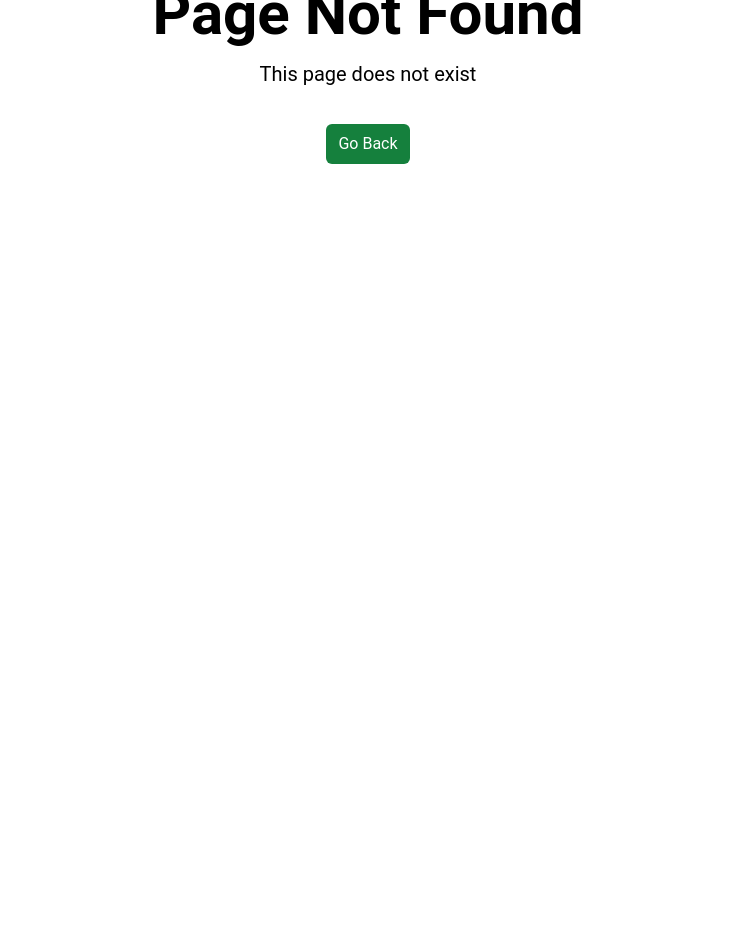
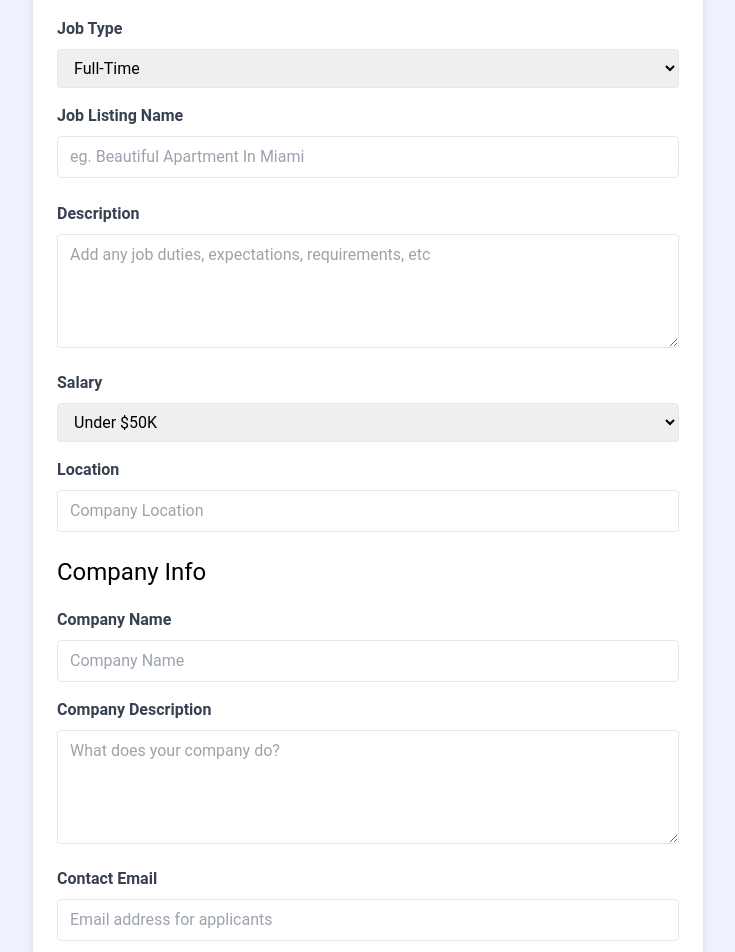
Before and after one commit to mheyrie/react-jobs-proj, a React (Vite) app: page /add-jobs in a window 1280 px wide. Before the commit this address had no page. Shown: the part 260-1212 px from the top of the page, without its empty margins (272-1007 px from the left). Before the commit the page ends 800 px from the top, so only its background shows below. Built offline with nearby package versions, Linux system fonts and the light colour scheme.

Commit message:
AddJobPage html completed

```diff
--- a/src/App.jsx
+++ b/src/App.jsx
@@ -5,6 +5,7 @@
 import JobsPage from "./Pages/JobsPage"
 import NotFoundPage from "./Pages/NotFoundPage"
 import JobPage, {jobLoader} from "./Pages/JobPage"
+import AddJobPage from "./Pages/AddJobPage"
 
 
 const router = createBrowserRouter(
@@ -14,6 +15,7 @@
 
     <Route index element={<Home/>}/>
     <Route path="/jobs" element={<JobsPage/>}/>
+    <Route path="/add-jobs" element={<AddJobPage/>}/>
     <Route path="/jobs/:id" element={<JobPage/>} loader ={jobLoader} />
     <Route path="*" element={<NotFoundPage/>}/>
 
--- /dev/null
+++ b/src/Pages/AddJobPage.jsx
@@ -0,0 +1,170 @@
+import React from 'react'
+
+const AddJobPage = () => {
+  return (
+    <section className="bg-indigo-50">
+      <div className="container m-auto max-w-2xl py-24">
+        <div
+          className="bg-white px-6 py-8 mb-4 shadow-md rounded-md border m-4 md:m-0"
+        >
+          <form>
+            <h2 className="text-3xl text-center font-semibold mb-6">Add Job</h2>
+
+            <div className="mb-4">
+              <label for="type" className="block text-gray-700 font-bold mb-2"
+                >Job Type
+                </label>
+              <select
+                id="type"
+                name="type"
+                className="border rounded w-full py-2 px-3"
+                required
+              >
+                <option value="Full-Time">Full-Time</option>
+                <option value="Part-Time">Part-Time</option>
+                <option value="Remote">Remote</option>
+                <option value="Internship">Internship</option>
+              </select>
+            </div>
+
+            <div className="mb-4">
+              <label className="block text-gray-700 font-bold mb-2"
+                >Job Listing Name</label>
+              <input
+                type="text"
+                id="title"
+                name="title"
+                className="border rounded w-full py-2 px-3 mb-2"
+                placeholder="eg. Beautiful Apartment In Miami"
+                required
+              />
+            </div>
+            <div className="mb-4">
+              <label
+                for="description"
+                className="block text-gray-700 font-bold mb-2"
+                >Description
+                </label>
+              <textarea
+                id="description"
+                name="description"
+                className="border rounded w-full py-2 px-3"
+                rows="4"
+                placeholder="Add any job duties, expectations, requirements, etc"
+              ></textarea>
+            </div>
+
+            <div className="mb-4">
+                <label for="type" className="block text-gray-700 font-bold mb-2"
+                >Salary
+                </label>
+                <select
+                    id="salary"
+                    name="salary"
+                    className="border rounded w-full py-2 px-3"
+                    required
+                >
+                <option value="Under $50K">Under $50K</option>
+                <option value="$50K - 60K">$50K - $60K</option>
+                <option value="$60K - 70K">$60K - $70K</option>
+                <option value="$70K - 80K">$70K - $80K</option>
+                <option value="$80K - 90K">$80K - $90K</option>
+                <option value="$90K - 100K">$90K - $100K</option>
+                <option value="$100K - 125K">$100K - $125K</option>
+                <option value="$125K - 150K">$125K - $150K</option>
+                <option value="$150K - 175K">$150K - $175K</option>
+                <option value="$175K - 200K">$175K - $200K</option>
+                <option value="Over $200K">Over $200K</option>
+              </select>
+            </div>
+
+            <div className='mb-4'>
+              <label className='block text-gray-700 font-bold mb-2'>
+                Location
+              </label>
+              <input
+                type='text'
+                id='location'
+                name='location'
+                className='border rounded w-full py-2 px-3 mb-2'
+                placeholder='Company Location'
+                required
+              />
+            </div>
+
+            <h3 className="text-2xl mb-5">Company Info</h3>
+
+            <div className="mb-4">
+              <label for="company" className="block text-gray-700 font-bold mb-2"
+                >Company Name
+            </label>
+              <input
+                type="text"
+                id="company"
+                name="company"
+                className="border rounded w-full py-2 px-3"
+                placeholder="Company Name"
+              />
+            </div>
+
+            <div className="mb-4">
+              <label
+                for="company_description"
+                className="block text-gray-700 font-bold mb-2"
+                >Company Description
+            </label>
+              <textarea
+                id="company_description"
+                name="company_description"
+                className="border rounded w-full py-2 px-3"
+                rows="4"
+                placeholder="What does your company do?"
+              ></textarea>
+            </div>
+
+            <div className="mb-4">
+              <label
+                for="contact_email"
+                className="block text-gray-700 font-bold mb-2"
+                >Contact Email
+            </label>
+              <input
+                type="email"
+                id="contact_email"
+                name="contact_email"
+                className="border rounded w-full py-2 px-3"
+                placeholder="Email address for applicants"
+                required
+              />
+            </div>
+            <div className="mb-4">
+              <label
+                for="contact_phone"
+                className="block text-gray-700 font-bold mb-2"
+                >Contact Phone
+            </label>
+              <input
+                type="tel"
+                id="contact_phone"
+                name="contact_phone"
+                className="border rounded w-full py-2 px-3"
+                placeholder="Optional phone for applicants"
+              />
+            </div>
+
+            <div>
+              <button
+                className="bg-indigo-500 hover:bg-indigo-600 text-white font-bold py-2 px-4 rounded-full w-full focus:outline-none focus:shadow-outline"
+                type="submit"
+              >
+                Add Job
+              </button>
+            </div>
+          </form>
+        </div>
+      </div>
+    </section>
+  )
+}
+
+export default AddJobPage
```
